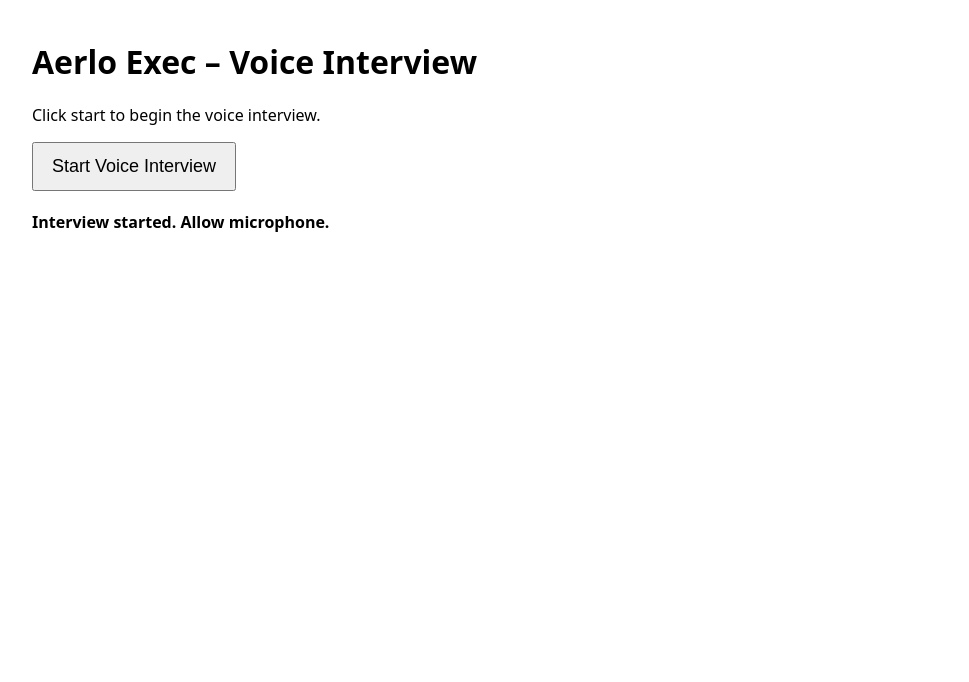
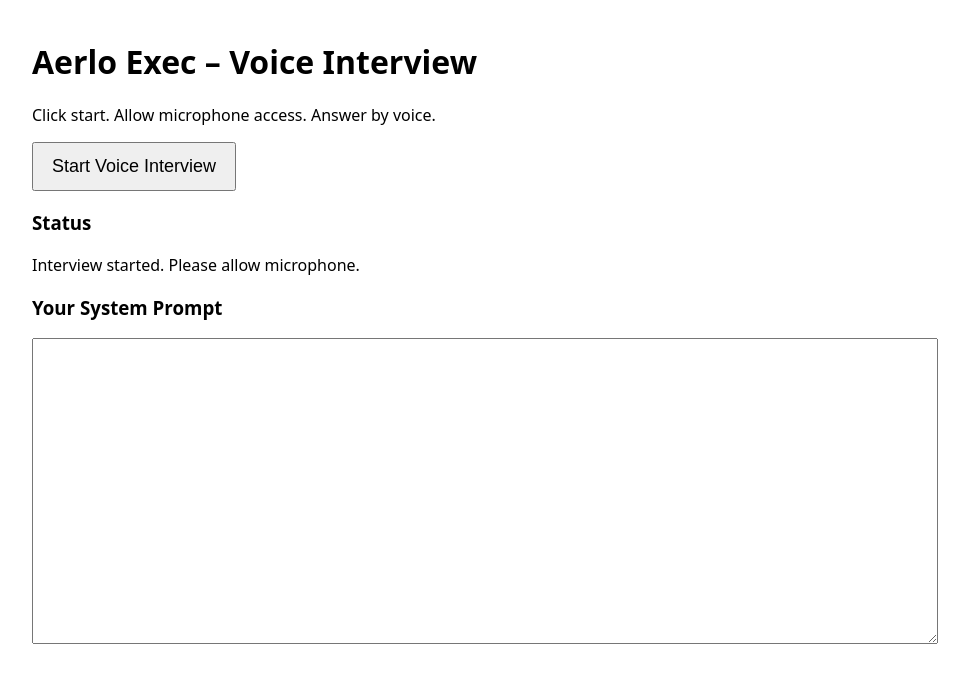
Before and after one commit to moored8/aerlo-voice-page, a plain HTML site: page index.html in a window 1280 px wide. Both pictures are taken after a click on the button "Start Voice Interview". Shown: the whole page, without its empty margins (158-1127 px from the left). Drawn offline with Linux system fonts and the light colour scheme.

Commit message:
Update title and enhance interview instructions

```diff
--- a/index.html
+++ b/index.html
@@ -2,48 +2,66 @@
 <html lang="en">
 <head>
   <meta charset="utf-8" />
-  <title>Aerlo Exec Voice Interview</title>
+  <title>Aerlo Exec – Voice Interview</title>
   <meta name="viewport" content="width=device-width, initial-scale=1" />
 </head>
-<body style="font-family:system-ui;max-width:900px;margin:40px auto;padding:0 16px;">
 
-  <h1>Aerlo Exec – Voice Interview</h1>
-  <p>Click start to begin the voice interview.</p>
+<body style="font-family:system-ui,Arial;max-width:900px;margin:40px auto;padding:0 16px;">
 
-  <button id="start" style="font-size:18px;padding:12px 18px;">
-    Start Voice Interview
-  </button>
+<h1>Aerlo Exec – Voice Interview</h1>
+<p>Click start. Allow microphone access. Answer by voice.</p>
 
-  <div id="status" style="margin-top:20px;font-weight:600;"></div>
+<button id="start" style="font-size:18px;padding:12px 18px;">
+  Start Voice Interview
+</button>
 
-  <script>
+<h3>Status</h3>
+<div id="status"></div>
+
+<h3>Your System Prompt</h3>
+<textarea id="output" style="width:100%;min-height:300px;"></textarea>
+
+<script>
+/* -------------------- QUESTIONS -------------------- */
 const questions = [
   "What should I call you?",
   "What industry do you work in?",
   "What is your experience level with AI: casual, business, or advanced?",
   "What is your role at your company?",
   "Do you have direct reports? If yes, how many?",
-  "What is your business domain?"
+  "What is the domain for your business?",
+  "Are you more of an individual contributor or part of a team dynamic?",
+  "What is your preferred communication method with your team?",
+  "What is one part of your job you wish you didn’t have to do?",
+  "Do you currently have an assistant?",
+  "What tone do you prefer when working with me?",
+  "Should I help with personal reminders like birthdays?",
+  "Are you a stakeholder in any other companies?",
+  "Would you like email or calendar integration?",
+  "Do you use a CRM?"
 ];
 
+/* -------------------- STATE -------------------- */
 let index = 0;
-let answers = [];
+const answers = [];
 
-const status = document.getElementById("status");
-const output = document.getElementById("output");
+const statusEl = document.getElementById("status");
+const outputEl = document.getElementById("output");
 
+/* -------------------- VOICE SETUP -------------------- */
 const SpeechRecognition =
   window.SpeechRecognition || window.webkitSpeechRecognition;
 
 if (!SpeechRecognition) {
-  status.textContent = "Speech recognition not supported. Use Chrome desktop.";
+  statusEl.textContent = "Speech recognition not supported. Use Chrome desktop.";
 }
 
 function speak(text) {
   return new Promise(resolve => {
-    const u = new SpeechSynthesisUtterance(text);
-    u.onend = resolve;
-    speechSynthesis.speak(u);
+    const utter = new SpeechSynthesisUtterance(text);
+    utter.lang = "en-US";
+    utter.onend = resolve;
+    speechSynthesis.speak(utter);
   });
 }
 
@@ -51,34 +69,54 @@ function listen() {
   return new Promise(resolve => {
     const rec = new SpeechRecognition();
     rec.lang = "en-US";
+    rec.interimResults = false;
+    rec.maxAlternatives = 1;
+
     rec.onresult = e => resolve(e.results[0][0].transcript);
     rec.onerror = () => resolve("");
     rec.start();
   });
 }
 
+/* -------------------- INTERVIEW FLOW -------------------- */
 async function startInterview() {
-  status.textContent = "Interview started. Allow microphone.";
-  for (; index < questions.length; index++) {
-    await speak(questions[index]);
-    status.textContent = questions[index];
+  statusEl.textContent = "Interview started. Please allow microphone.";
+  await speak("Welcome to Aerlo Exec. Let's get started.");
+
+  while (index < questions.length) {
+    const q = questions[index];
+    statusEl.textContent = q;
+    await speak(q);
     const answer = await listen();
     answers.push(answer);
+    index++;
+
+    if (index % 3 === 0 && index < questions.length) {
+      await speak("Checkpoint saved. Continuing.");
+    }
   }
+
   buildPrompt();
 }
 
 function buildPrompt() {
-  let text = "YOUR SYSTEM PROMPT\n\n";
+  let prompt = "YOUR SYSTEM PROMPT\n\n";
+
   questions.forEach((q, i) => {
-    text += q + "\n" + answers[i] + "\n\n";
+    prompt += q + "\n" + (answers[i] || "") + "\n\n";
   });
-  output.value = text;
+
+  outputEl.value = prompt;
+  statusEl.textContent = "Interview complete.";
   speak("Your system prompt is ready.");
 }
 
+/* -------------------- START BUTTON -------------------- */
 document.getElementById("start").onclick = startInterview;
 </script>
+
+</body>
+</html>
 
 
 </body>
```
